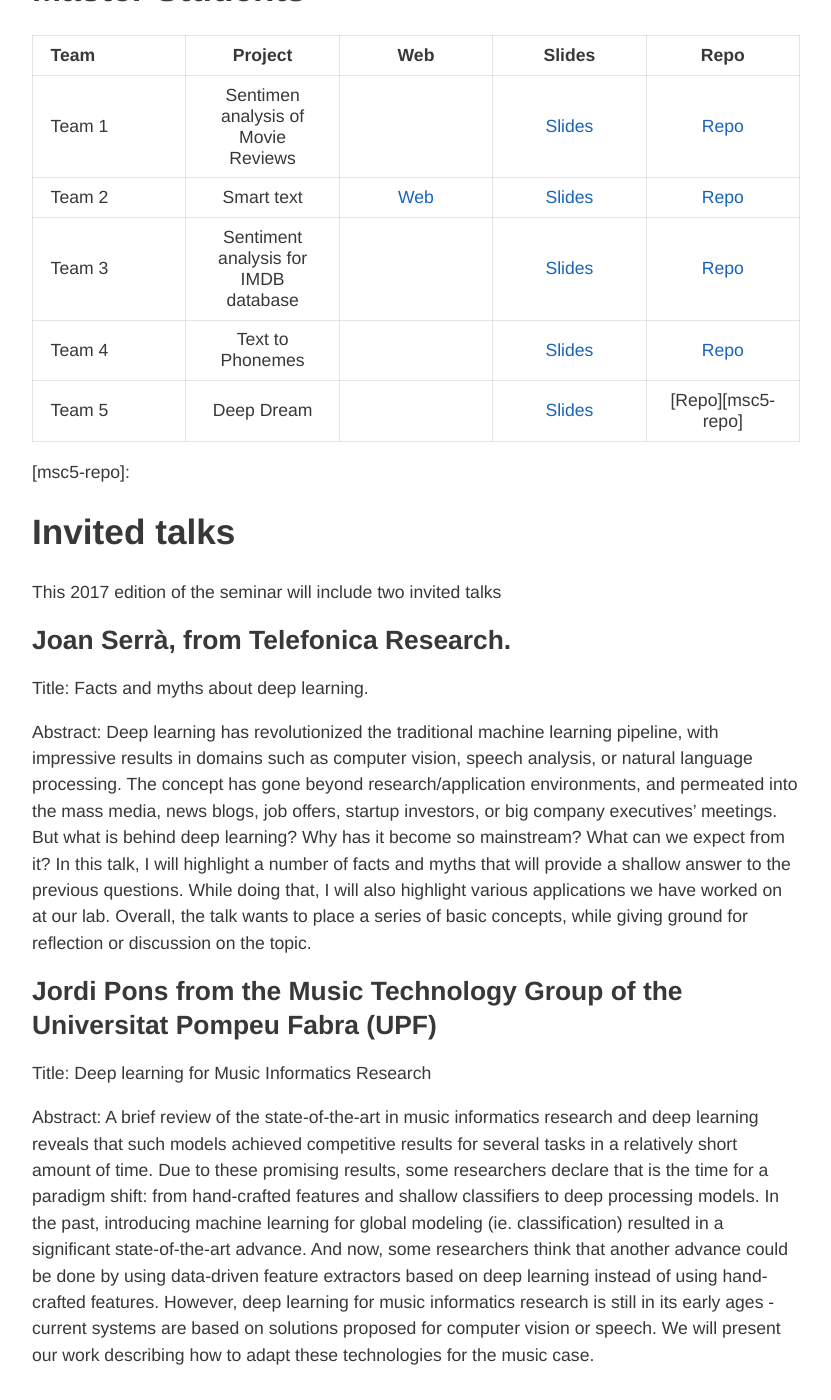
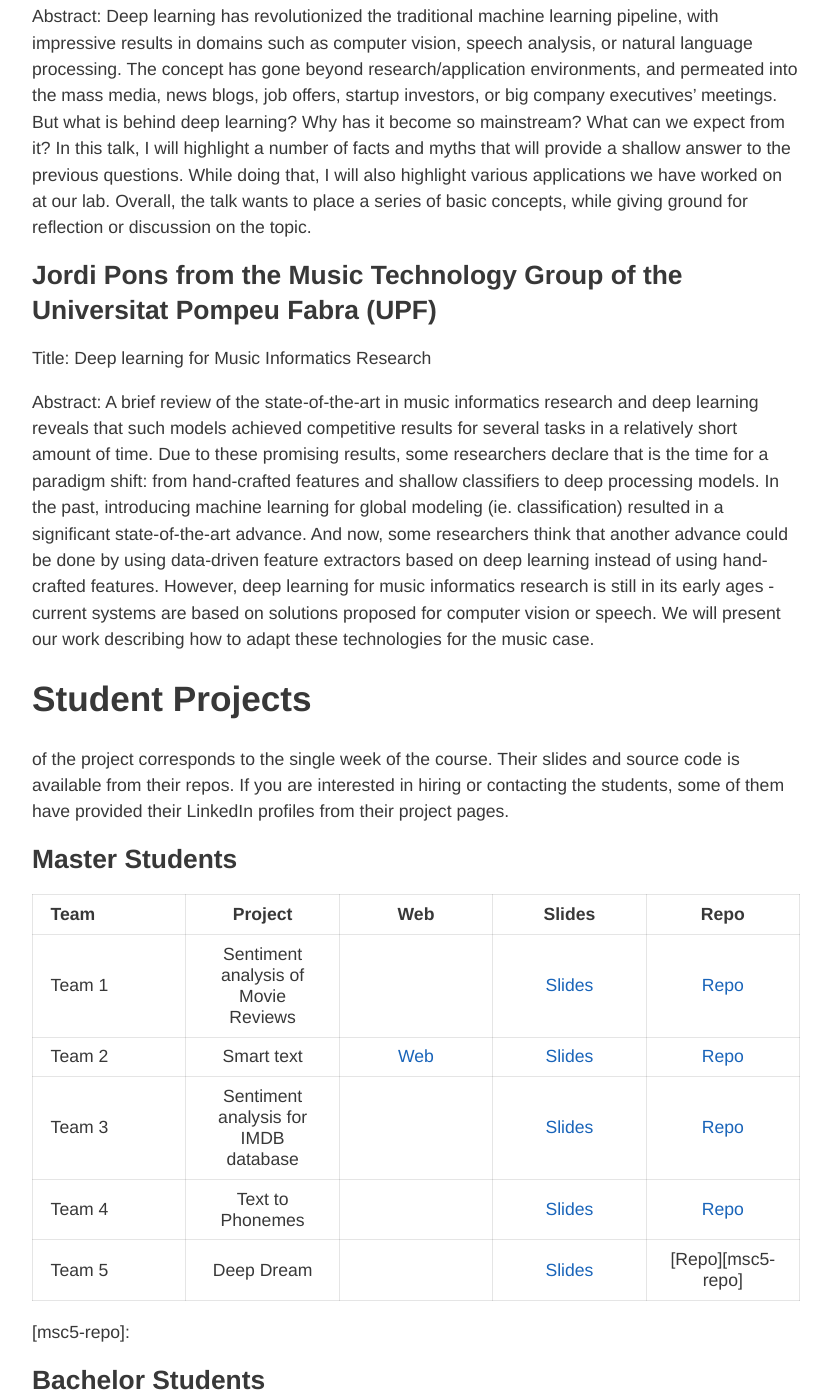
Before and after one commit to telecombcn-dl/2017-dlsl, a Jekyll site: the page built from index.md, in a window 1280 px wide and 1400 px high, scrolled down 4056 px. Shown: the whole window, without its empty margins (224-1055 px from the left). Built offline with Jekyll 4.4.1, drawn with Linux system fonts in a browser that asks for light colours; nearby versions of some CDN libraries; our own code applies the rules of GitHub Pages for plain Markdown files; part of the change alters nothing that is shown; some of the changed text lies outside the part shown.

Commit message:
Bachelor projects added

```diff
--- a/index.md
+++ b/index.md
@@ -141,15 +141,34 @@ If your company or organization is interested in sponsoring this course, please
 [multimodal-slides]: http://www.slideshare.net/xavigiro/multimodal-deep-learning-d4l4-deep-learning-for-speech-and-language-upc-2017
 
 
+
+
+
+## Invited talks
+This 2017 edition of the seminar will include two invited talks
+
+### [Joan Serrà](http://www.tid.es/research/researchers/joan-serra), from [Telefonica Research](http://www.tid.es/research).
+
+Title: Facts and myths about deep learning.
+
+Abstract: Deep learning has revolutionized the traditional machine learning pipeline, with impressive results in domains such as computer vision, speech analysis, or natural language processing. The concept has gone beyond research/application environments, and permeated into the mass media, news blogs, job offers, startup investors, or big company executives' meetings. But what is behind deep learning? Why has it become so mainstream? What can we expect from it? In this talk, I will highlight a number of facts and myths that will provide a shallow answer to the previous questions. While doing that, I will also highlight various applications we have worked on at our lab. Overall, the talk wants to place a series of basic concepts, while giving ground for reflection or discussion on the topic.
+
+
+### [Jordi Pons](http://www.jordipons.me/) from the [Music Technology Group](http://www.mtg.upf.edu/) of the Universitat Pompeu Fabra (UPF)
+
+Title: Deep learning for Music Informatics Research
+
+Abstract: A brief review of the state-of-the-art in music informatics research and deep learning reveals that such models achieved competitive results for several tasks in a relatively short amount of time. Due to these promising results, some researchers declare that is the time for a paradigm shift: from hand-crafted features and shallow classifiers to deep processing models. In the past, introducing machine learning for global modeling (ie. classification) resulted in a significant state-of-the-art advance. And now, some researchers think that another advance could be done by using data-driven feature extractors based on deep learning instead of using hand-crafted features. However, deep learning for music informatics research is still in its early ages - current systems are based on solutions proposed for computer vision or speech. We will present our work describing how to adapt these technologies for the music case.
+
 ## Student Projects
 
 of the project corresponds to the single week of the course. Their slides and source code is available from their repos. If you are interested in hiring or contacting the students, some of them have provided their LinkedIn profiles from their project pages.
 
-## Master Students
+### Master Students
 
 | Team        | Project                              |     Web                 |  Slides                 |  Repo              |
 | ----------- |:------------------------------------:|:-----------------------:|:-----------------------:|:------------------:|
-| Team 1      | Sentimen analysis of Movie Reviews   |                         | [Slides][msc1-slides]   | [Repo][msc1-repo]  |
+| Team 1      | Sentiment analysis of Movie Reviews  |                         | [Slides][msc1-slides]   | [Repo][msc1-repo]  |
 | Team 2      | Smart text                           | [Web][msc2-web]         | [Slides][msc2-slides]   | [Repo][msc2-repo]  |
 | Team 3      | Sentiment analysis for IMDB database |                         | [Slides][msc3-slides]   | [Repo][msc3-repo] |
 | Team 4      | Text to Phonemes                     |                         | [Slides][msc4-slides]   | [Repo][msc4-repo] |
@@ -171,23 +190,32 @@ of the project corresponds to the single week of the course. Their slides and so
 [msc5-slides]: https://docs.google.com/presentation/d/1wwdddDY2MAKqeGYcr04opUerQDcuMM6h54j5M_eugm0/edit?usp=sharing
 [msc5-repo]:
 
+### Bachelor Students
+
+| Team        |  Slides                  |  Repo              |
+| ----------- |:------------------------:|:------------------:|
+| Team 1      |  [Slides][bsc1-slides]   | [Repo][bsc1-repo]  |
+| Team 2      |  [Slides][bsc2-slides]   | [Repo][bsc2-repo]  |
+| Team 3      |  [Slides][bsc3-slides]   | [Repo][bsc3-repo] |
+| Team 4      |  [Slides][bsc4-slides]   | [Repo][bsc4-repo] |
+| Team 5      |  [Slides][bsc5-slides]   | [Repo][bsc5-repo] |
+
+[bsc1-slides]: https://docs.google.com/presentation/d/17Cy9p2LTxuEG_zlyBFxDOMs0aZm5KN_-Zq6MdmJz5SU/edit?usp=sharing
+[bsc1-repo]: https://github.com/telecombcn-dl/2017-dlsl-bsc-team1
+
+[bsc2-slides]: https://docs.google.com/presentation/d/1g9Fwk0-JngcgabgkuInWzBPiiKwZnWM1EzHBxbM5OME/edit?usp=sharing
+[bsc2-repo]: https://github.com/telecombcn-dl/2017-dlsl-bsc-team2
+
+[bsc3-slides]: https://docs.google.com/presentation/d/1_8Z3WUaG2cdiotnxWSNITZqZY7NrquZG6_5F6DedUsM/edit#slide=id.g1bac826aed_0_1
+[bsc3-repo]: https://github.com/telecombcn-dl/2017-dlsl-bsc-team3
+
+[bsc4-slides]: https://drive.google.com/open?id=1kdLtPO8hEk6yOwQCXcikKjR6mIuC7dIWBWAtcfmY8Ag
+[bsc4-repo]: https://github.com/telecombcn-dl/2017-dlsl-bsc-team4
+
+[bsc5-slides]: https://docs.google.com/presentation/d/1x5pDLhZUGbrZVDU92_M24MB6EZvjzgJV6rcUdp-CePE/edit#slide=id.p
+[bsc5-repo]: https://github.com/telecombcn-dl/2017-dlsl-bsc-team5
 
 
-## Invited talks
-This 2017 edition of the seminar will include two invited talks
-
-### [Joan Serrà](http://www.tid.es/research/researchers/joan-serra), from [Telefonica Research](http://www.tid.es/research).
-
-Title: Facts and myths about deep learning.
-
-Abstract: Deep learning has revolutionized the traditional machine learning pipeline, with impressive results in domains such as computer vision, speech analysis, or natural language processing. The concept has gone beyond research/application environments, and permeated into the mass media, news blogs, job offers, startup investors, or big company executives' meetings. But what is behind deep learning? Why has it become so mainstream? What can we expect from it? In this talk, I will highlight a number of facts and myths that will provide a shallow answer to the previous questions. While doing that, I will also highlight various applications we have worked on at our lab. Overall, the talk wants to place a series of basic concepts, while giving ground for reflection or discussion on the topic.
-
-
-### [Jordi Pons](http://www.jordipons.me/) from the [Music Technology Group](http://www.mtg.upf.edu/) of the Universitat Pompeu Fabra (UPF)
-
-Title: Deep learning for Music Informatics Research
-
-Abstract: A brief review of the state-of-the-art in music informatics research and deep learning reveals that such models achieved competitive results for several tasks in a relatively short amount of time. Due to these promising results, some researchers declare that is the time for a paradigm shift: from hand-crafted features and shallow classifiers to deep processing models. In the past, introducing machine learning for global modeling (ie. classification) resulted in a significant state-of-the-art advance. And now, some researchers think that another advance could be done by using data-driven feature extractors based on deep learning instead of using hand-crafted features. However, deep learning for music informatics research is still in its early ages - current systems are based on solutions proposed for computer vision or speech. We will present our work describing how to adapt these technologies for the music case.
 
 
 ##  Schedule
```
